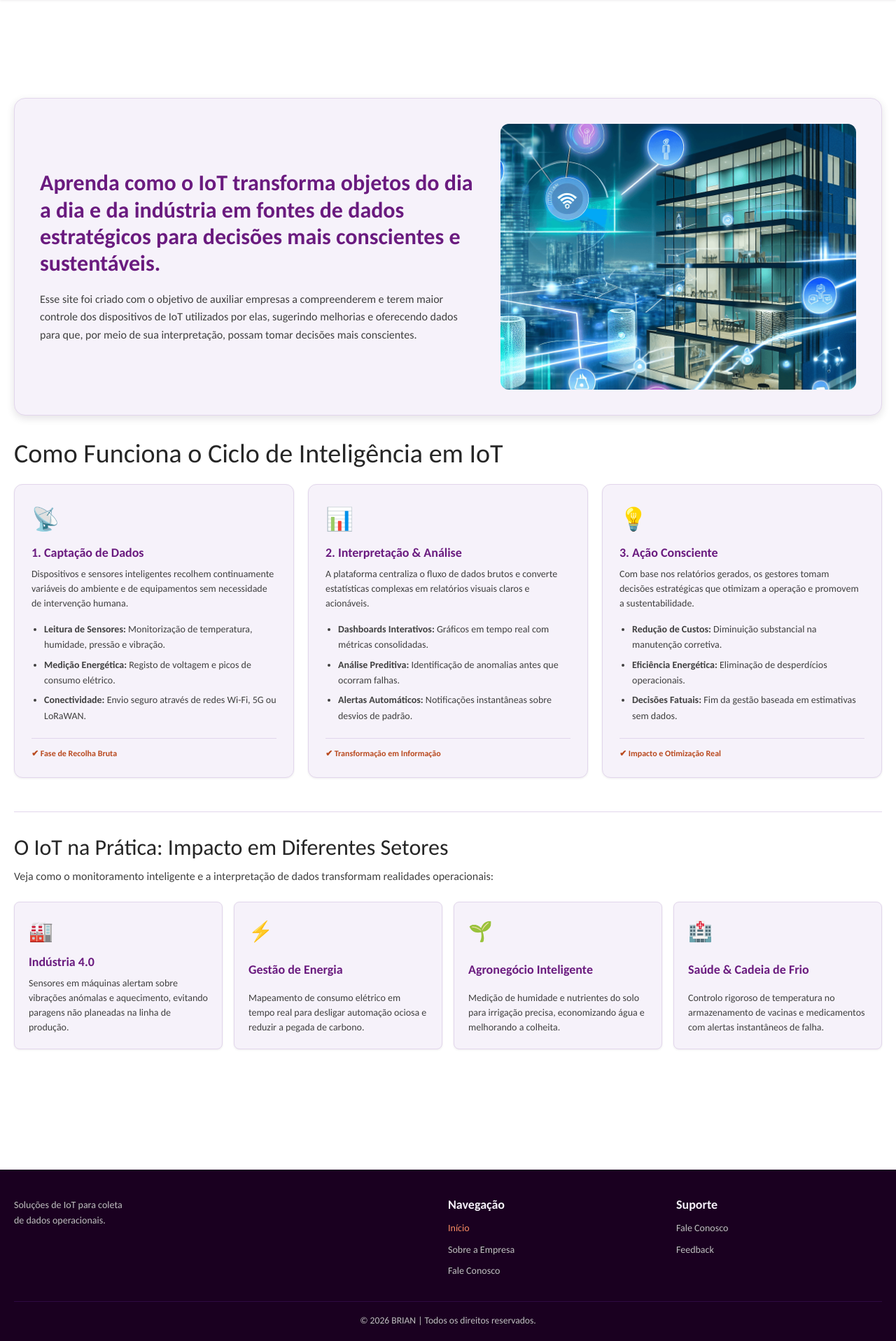
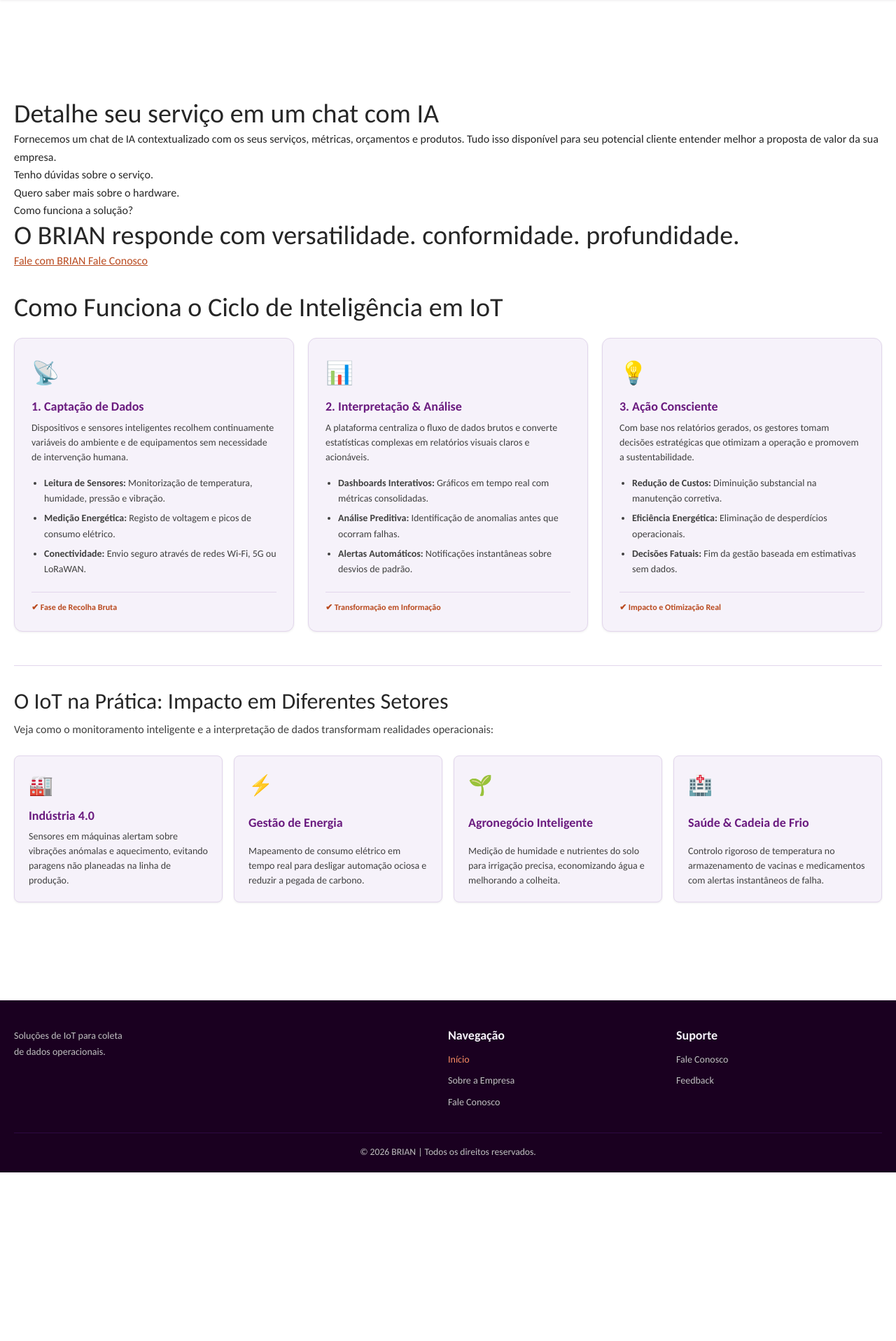
Before and after one commit to biavieiraa/django_fds, a Django app: page /forum/ in a window 1280 px wide. Shown: the part 73-1990 px from the top of the page at 70% size. After the commit the page ends 1749 px from the top, so only its background shows below. Run offline with Django 5.2, Linux system fonts and the light colour scheme; some web fonts are replaced.

Commit message:
Editando página inicial

```diff
--- a/forum/templates/forum/index.html
+++ b/forum/templates/forum/index.html
@@ -1,33 +1,60 @@
+
 {% extends 'forum/base.html' %}
 {% load static %}
 
 {% block title %}Início - BrIAn{% endblock %}
 
 {% block content %}
-    <!-- BLOCO DE ENTRADA DIVIDIDO EM 2 COLUNAS -->
-<div class="hero-card-wrapper">
-  <div class="hero-card">
 
-    <!-- COLUNA DE TEXTO -->
-    <div class="hero-card-text">
-      <p class="hero-card-highlight">
-        Aprenda como o IoT transforma objetos do dia a dia e da indústria em fontes de dados estratégicos para decisões mais conscientes e sustentáveis.
-      </p>
-      <p class="hero-card-desc">
-        Esse site foi criado com o objetivo de auxiliar empresas a compreenderem e terem maior controle dos dispositivos de IoT utilizados por elas, sugerindo melhorias e oferecendo dados para que, por meio de sua interpretação, possam tomar decisões mais conscientes.
+<section class="brian-hero">
+
+    <div class="brian-hero-intro">
+        <h2>Detalhe seu serviço em um chat com IA</h2>
+        <p>
+            Fornecemos um chat de IA contextualizado com os seus serviços,
+            métricas, orçamentos e produtos. Tudo isso disponível para seu
+            potencial cliente entender melhor a proposta de valor da sua empresa.
         </p>
     </div>
 
-    <!-- COLUNA DA IMAGEM -->
-    <div class="hero-card-media">
-      <img
-        src="{% static '274a8bf47661434bae51b8dcb8205d34.png' %}"
-        alt="Ilustração do IoT em Edifício Inteligente"
-        class="hero-card-img"
-      />
+    <div class="brian-chat-animation">
+
+        <div class="floating-bubble bubble-left">
+            Tenho dúvidas sobre o serviço.
+        </div>
+
+        <div class="floating-bubble bubble-right">
+            Quero saber mais sobre o hardware.
+        </div>
+
+        <div class="floating-bubble bubble-left-second">
+            Como funciona a solução?
         </div>
 
     </div>
+
+    <div class="brian-hero-final">
+        <h2>
+            O BRIAN responde com
+            <span class="changing-words">
+                <span>versatilidade.</span>
+                <span>conformidade.</span>
+                <span>profundidade.</span>
+            </span>
+        </h2>
+
+        <div class="brian-hero-buttons">
+            <a href="{% url 'ia_chat' %}" class="brian-btn-primary">
+                Fale com BRIAN
+            </a>
+
+            <a href="{% url 'sobre_nos' %}" class="brian-btn-secondary">
+                Fale Conosco
+            </a>
+        </div>
+    </div>
+
+</section>
 
 <!-- SECÇÃO DOS 3 PILARES DO IOT CONSCIENTE -->
 <div class="iot-container">
```
Lines whose indentation alone changed are shown as unchanged.
